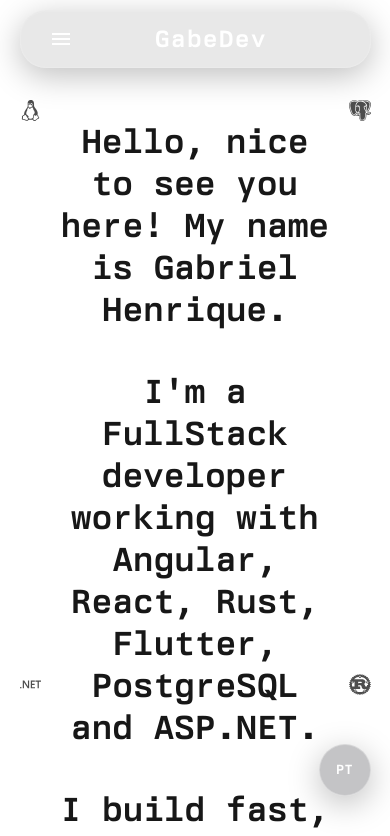
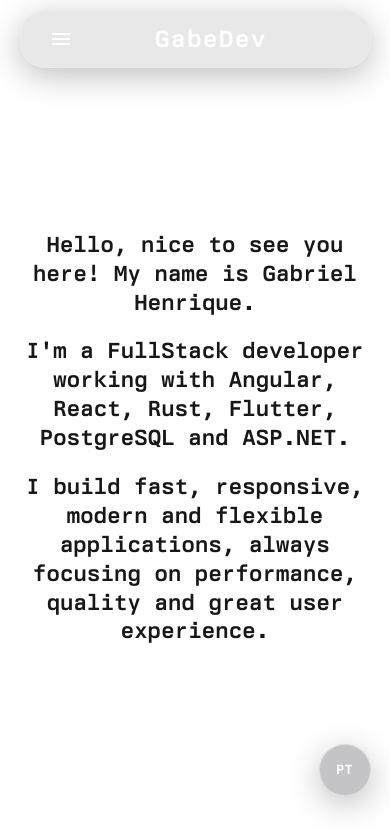
Before and after one commit to gab3-dev/portfolio-dev, a Next.js app: page /en in a window 390 px wide. Shown: the top 836 px of the page. Built offline with nearby package versions, Linux system fonts and the light colour scheme.

Commit message:
feat: enhance layout responsiveness and improve hover image functionality

```diff
--- a/src/app/[locale]/page.tsx
+++ b/src/app/[locale]/page.tsx
@@ -1,5 +1,5 @@
 import React from 'react';
-import { Typography } from '@mui/material';
+import { Box, Typography } from '@mui/material';
 import { berkleyFont } from '@/fonts';
 import HoverImage from '@/components/core/hover-image';
 import { useTranslations } from 'next-intl';
@@ -12,28 +12,30 @@
     style: berkleyFont.style,
     sx: {
       display: 'flex',
-      padding: '20px',
+      padding: { xs: '10px 16px', sm: '20px' },
       margin: '0 auto',
       textAlign: 'center',
       fontWeight: 'bold',
+      fontSize: 'clamp(1.2rem, 1rem + 1.6vw, 2.125rem)',
+      lineHeight: 1.3,
     },
   };
 
   return (
     <>
-      <div
-        style={{
+      <Box
+        sx={{
           display: 'grid',
-          gridTemplateColumns: '1fr 3fr 1fr',
+          gridTemplateColumns: { xs: '1fr', sm: '1fr 3fr 1fr' },
           alignItems: 'center',
-          width: '90vw',
+          width: { xs: '100vw', sm: '90vw' },
           height: '80vh',
           margin: '0 auto',
         }}
       >
-        <div
-          style={{
-            display: 'flex',
+        <Box
+          sx={{
+            display: { xs: 'none', sm: 'flex' },
             flexDirection: 'column',
             justifyContent: 'space-between',
             height: '100%',
@@ -42,7 +44,7 @@
           <HoverImage name="linux" height={150} width={150} alt="Linux" style={{ alignSelf: 'end' }} />
           <HoverImage name="dotnet" height={150} width={150} alt="DotNet" />
           <HoverImage name="flutter" height={150} width={150} alt="Flutter" style={{ alignSelf: 'end' }} />
-        </div>
+        </Box>
         <div>
           <Typography
             style={defaultTypographyStyle.style}
@@ -66,9 +68,9 @@
             {t('pitch')}
           </Typography>
         </div>
-        <div
-          style={{
-            display: 'flex',
+        <Box
+          sx={{
+            display: { xs: 'none', sm: 'flex' },
             flexDirection: 'column',
             justifyContent: 'space-between',
             height: '100%',
@@ -77,8 +79,8 @@
           <HoverImage name="postgresql" height={150} width={150} alt="PostgreSQL" />
           <HoverImage name="rust" height={150} width={150} alt="Rust" style={{ alignSelf: 'end' }} />
           <HoverImage name="angular" height={150} width={150} alt="Angular" />
-        </div>
-      </div>
+        </Box>
+      </Box>
     </>
   );
 }
--- a/src/components/core/hover-image.tsx
+++ b/src/components/core/hover-image.tsx
@@ -7,8 +7,12 @@
     const imgRef = useRef<HTMLImageElement>(null);
     const animationRef = useRef<ReturnType<typeof animate> | null>(null);
     const [isHovered, setIsHovered] = useState(false);
+    const minResponsiveWidth = Math.round(width * 0.64);
+    const viewportResponsiveWidth = Math.round(width * 0.8);
+    const responsiveWidth = `clamp(${minResponsiveWidth}px, ${viewportResponsiveWidth / 10}vw, ${width}px)`;
 
     const handleMouseEnter = () => {
+        if (!imgRef.current) return;
         setIsHovered(true);
         animationRef.current?.pause();
         animationRef.current = animate(imgRef.current, {
@@ -21,6 +25,7 @@
     };
 
     const handleMouseLeave = () => {
+        if (!imgRef.current) return;
         setIsHovered(false);
         animationRef.current?.pause();
         animationRef.current = animate(imgRef.current, {
@@ -39,6 +44,10 @@
                 width={width}
                 alt={alt}
                 className="logo"
+                style={{
+                    width: responsiveWidth,
+                    height: 'auto',
+                }}
                 onMouseEnter={handleMouseEnter}
                 onMouseLeave={handleMouseLeave}
             />
```
